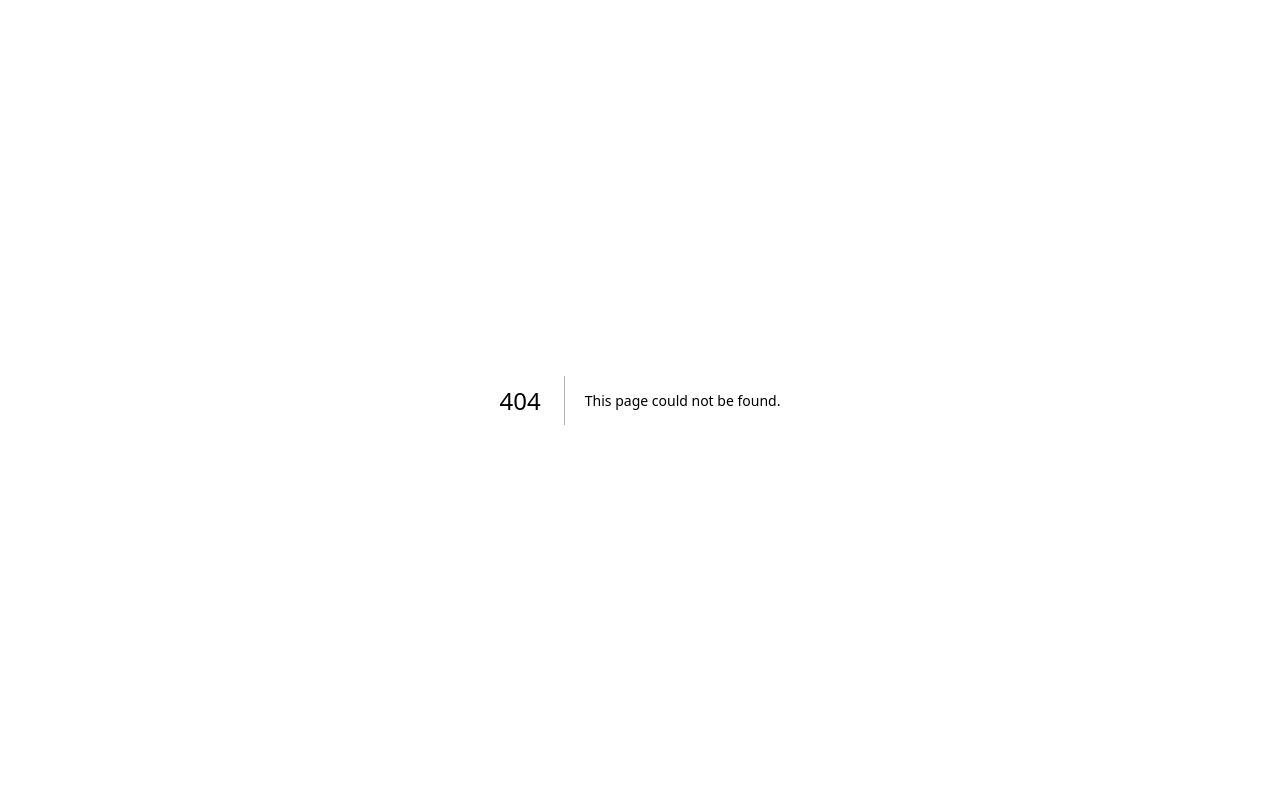
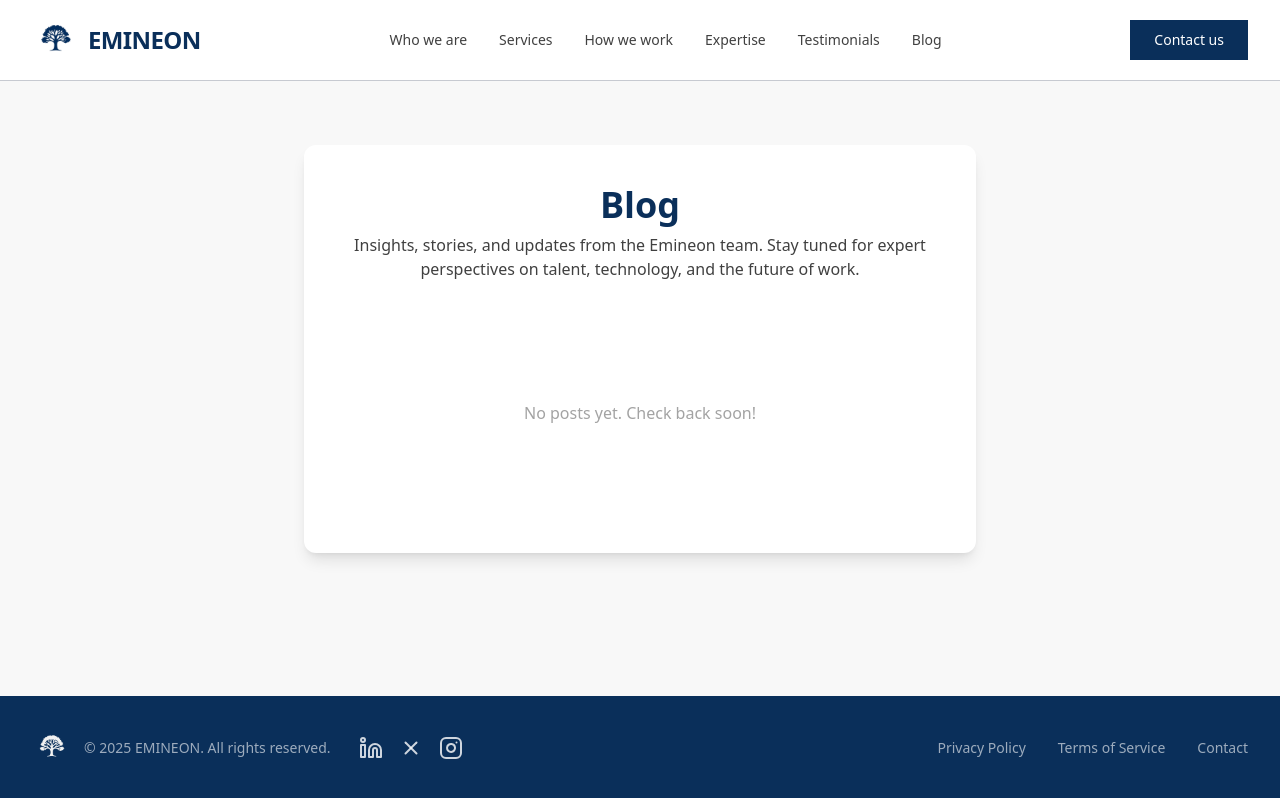
Before and after one commit to David-tech-creator/Emineon, a Next.js app: page /blog in a window 1280 px wide. Before the commit this address had no page. Built offline with nearby package versions, Linux system fonts and the light colour scheme.

Commit message:
Add main site header and footer to blog page for full brand consistency

```diff
--- /dev/null
+++ b/app/blog/page.tsx
@@ -0,0 +1,139 @@
+"use client";
+import Link from "next/link";
+import { motion } from "framer-motion";
+import Image from "next/image";
+import { Button } from "@/components/ui/button";
+import { Menu, Linkedin, Instagram } from "lucide-react";
+import { useState } from "react";
+
+export default function BlogPage() {
+  const [mobileMenuOpen, setMobileMenuOpen] = useState(false);
+  return (
+    <div className="flex min-h-screen flex-col bg-[#f8f8f8]">
+      <header className="sticky top-0 z-40 border-b bg-white">
+        <div className="container flex h-20 items-center justify-between py-4 relative">
+          <div className="flex items-center gap-2">
+            <Link href="/" className="flex items-center gap-2">
+              <motion.div whileHover={{ scale: 1.15 }} transition={{ type: 'spring', stiffness: 300, damping: 18 }}>
+                <Image src="/Emineon logo_tree.png" alt="Emineon Logo" width={48} height={48} />
+              </motion.div>
+              <span className="text-2xl font-bold tracking-tight text-emineon-blue">EMINEON</span>
+            </Link>
+          </div>
+          {/* Desktop nav */}
+          <nav className="hidden md:flex items-center gap-8">
+            <Link href="/#who-we-are" className="text-sm font-medium text-neutral-700 hover:text-emineon-blue">Who we are</Link>
+            <Link href="/#services" className="text-sm font-medium text-neutral-700 hover:text-emineon-blue">Services</Link>
+            <Link href="/#how-we-work" className="text-sm font-medium text-neutral-700 hover:text-emineon-blue">How we work</Link>
+            <Link href="/#expertise" className="text-sm font-medium text-neutral-700 hover:text-emineon-blue">Expertise</Link>
+            <Link href="/#testimonials" className="text-sm font-medium text-neutral-700 hover:text-emineon-blue">Testimonials</Link>
+            <Link href="/blog" className="text-sm font-medium text-neutral-700 hover:text-emineon-blue">Blog</Link>
+          </nav>
+          <div className="hidden md:flex items-center gap-4">
+            <Button asChild className="bg-emineon-blue hover:bg-emineon-light text-white rounded-none px-6"><Link href="/contact">Contact us</Link></Button>
+          </div>
+          {/* Hamburger for mobile */}
+          <button
+            className="md:hidden p-2 rounded focus:outline-none focus:ring-2 focus:ring-emineon-blue ml-auto"
+            aria-label="Open menu"
+            onClick={() => setMobileMenuOpen(true)}
+          >
+            <Menu className="w-7 h-7 text-emineon-blue" />
+          </button>
+          {/* Mobile menu drawer */}
+          {mobileMenuOpen && (
+            <div
+              className="fixed inset-0 z-50 bg-black/40 flex"
+              tabIndex={-1}
+              aria-modal="true"
+              role="dialog"
+              onClick={() => setMobileMenuOpen(false)}
+            >
+              <nav
+                className="bg-white w-72 max-w-full h-full shadow-lg p-6 flex flex-col gap-6 relative"
+                onClick={e => e.stopPropagation()}
+                aria-label="Mobile menu"
+              >
+                <button
+                  className="absolute top-4 right-4 text-emineon-blue text-2xl focus:outline-none"
+                  aria-label="Close menu"
+                  onClick={() => setMobileMenuOpen(false)}
+                >
+                  ×
+                </button>
+                <Link href="/#who-we-are" className="py-3 text-lg font-medium text-neutral-700 hover:text-emineon-blue" onClick={() => setMobileMenuOpen(false)}>
+                  Who we are
+                </Link>
+                <Link href="/#services" className="py-3 text-lg font-medium text-neutral-700 hover:text-emineon-blue" onClick={() => setMobileMenuOpen(false)}>
+                  Services
+                </Link>
+                <Link href="/#how-we-work" className="py-3 text-lg font-medium text-neutral-700 hover:text-emineon-blue" onClick={() => setMobileMenuOpen(false)}>
+                  How we work
+                </Link>
+                <Link href="/#expertise" className="py-3 text-lg font-medium text-neutral-700 hover:text-emineon-blue" onClick={() => setMobileMenuOpen(false)}>
+                  Expertise
+                </Link>
+                <Link href="/#testimonials" className="py-3 text-lg font-medium text-neutral-700 hover:text-emineon-blue" onClick={() => setMobileMenuOpen(false)}>
+                  Testimonials
+                </Link>
+                <Link href="/blog" className="py-3 text-lg font-medium text-neutral-700 hover:text-emineon-blue" onClick={() => setMobileMenuOpen(false)}>
+                  Blog
+                </Link>
+                <Button asChild className="bg-emineon-blue hover:bg-emineon-light text-white rounded-none px-6 mt-6 w-full"><Link href="/contact">Contact us</Link></Button>
+              </nav>
+            </div>
+          )}
+        </div>
+      </header>
+      <main className="flex-1 w-full flex flex-col items-center px-4 py-16">
+        <motion.div
+          className="w-full max-w-2xl bg-white rounded-xl shadow-lg p-6 sm:p-10 flex flex-col items-center"
+          initial={{ opacity: 0, y: 32 }}
+          animate={{ opacity: 1, y: 0 }}
+          transition={{ duration: 0.6 }}
+        >
+          <h1 className="text-4xl font-bold text-emineon-blue mb-2 text-center">Blog</h1>
+          <p className="text-neutral-700 mb-8 text-center max-w-xl">
+            Insights, stories, and updates from the Emineon team. Stay tuned for expert perspectives on talent, technology, and the future of work.
+          </p>
+          <div className="w-full flex flex-col items-center justify-center min-h-[200px]">
+            <p className="text-neutral-400">No posts yet. Check back soon!</p>
+          </div>
+        </motion.div>
+      </main>
+      <footer className="py-8 bg-emineon-dark text-white/60">
+        <div className="container flex flex-col md:flex-row justify-between items-center gap-6 md:gap-0">
+          <div className="flex items-center gap-3">
+            <motion.div whileHover={{ scale: 1.15 }} transition={{ type: 'spring', stiffness: 300, damping: 18 }} className="h-10 w-auto">
+              <Image src="/Emineon logo_tree_white.png" alt="Emineon logo" height={40} width={40} />
+            </motion.div>
+            <span className="text-sm hidden md:inline">© {new Date().getFullYear()} EMINEON. All rights reserved.</span>
+            <div className="flex gap-4 ml-4">
+              <a href="#" aria-label="LinkedIn" className="text-white/80 hover:text-emineon-orange transition-colors" target="_blank" rel="noopener noreferrer">
+                <Linkedin className="w-6 h-6" />
+              </a>
+              <a href="#" aria-label="X (Twitter)" className="text-white/80 hover:text-emineon-orange transition-colors" target="_blank" rel="noopener noreferrer">
+                <svg viewBox="0 0 24 24" fill="none" stroke="currentColor" strokeWidth="2" strokeLinecap="round" strokeLinejoin="round" className="w-6 h-6"><path d="M17.5 6.5L6.5 17.5"/><path d="M6.5 6.5l11 11"/></svg>
+              </a>
+              <a href="#" aria-label="Instagram" className="text-white/80 hover:text-emineon-orange transition-colors" target="_blank" rel="noopener noreferrer">
+                <Instagram className="w-6 h-6" />
+              </a>
+            </div>
+          </div>
+          <span className="text-sm md:hidden text-center block mt-2">© {new Date().getFullYear()} EMINEON. All rights reserved.</span>
+          <div className="flex gap-8 mt-4 md:mt-0">
+            <Link href="#" className="text-sm hover:text-white">
+              Privacy Policy
+            </Link>
+            <Link href="#" className="text-sm hover:text-white">
+              Terms of Service
+            </Link>
+            <Link href="#" className="text-sm hover:text-white">
+              Contact
+            </Link>
+          </div>
+        </div>
+      </footer>
+    </div>
+  );
+}
--- a/app/find-talent/page.tsx
+++ b/app/find-talent/page.tsx
@@ -114,8 +114,12 @@ export default function FindTalentPage() {
             <Link href="/#how-we-work" className="text-sm font-medium text-neutral-700 hover:text-emineon-blue">How we work</Link>
             <Link href="/#expertise" className="text-sm font-medium text-neutral-700 hover:text-emineon-blue">Expertise</Link>
             <Link href="/#testimonials" className="text-sm font-medium text-neutral-700 hover:text-emineon-blue">Testimonials</Link>
+            <Link href="/blog" className="text-sm font-medium text-neutral-700 hover:text-emineon-blue">Blog</Link>
           </nav>
           <div className="flex items-center gap-4">
+            <Link href="/blog" className="py-3 text-lg font-medium text-neutral-700 hover:text-emineon-blue">
+              Blog
+            </Link>
             <Button asChild className="bg-emineon-blue hover:bg-emineon-light text-white rounded-none px-6"><Link href="/contact">Contact us</Link></Button>
           </div>
         </div>
--- a/app/page.tsx
+++ b/app/page.tsx
@@ -125,6 +125,9 @@ export default function Home() {
             <Link href="#testimonials" className="text-sm font-medium text-neutral-700 hover:text-emineon-blue relative transition-colors duration-200 after:content-[''] after:absolute after:left-0 after:-bottom-1 after:w-full after:h-0.5 after:bg-emineon-blue after:scale-x-0 hover:after:scale-x-100 after:origin-left after:transition-transform after:duration-200">
               Testimonials
             </Link>
+            <Link href="/blog" className="text-sm font-medium text-neutral-700 hover:text-emineon-blue relative transition-colors duration-200 after:content-[''] after:absolute after:left-0 after:-bottom-1 after:w-full after:h-0.5 after:bg-emineon-blue after:scale-x-0 hover:after:scale-x-100 after:origin-left after:transition-transform after:duration-200">
+              Blog
+            </Link>
           </nav>
           <div className="hidden md:flex items-center gap-4">
             <Button asChild className="bg-emineon-blue hover:bg-emineon-light text-white rounded-none px-6"><Link href="/contact">Contact us</Link></Button>
@@ -172,6 +175,9 @@ export default function Home() {
                 </Link>
                 <Link href="#testimonials" className="py-3 text-lg font-medium text-neutral-700 hover:text-emineon-blue" onClick={() => setMobileMenuOpen(false)}>
                   Testimonials
+                </Link>
+                <Link href="/blog" className="py-3 text-lg font-medium text-neutral-700 hover:text-emineon-blue" onClick={() => setMobileMenuOpen(false)}>
+                  Blog
                 </Link>
                 <Button asChild className="bg-emineon-blue hover:bg-emineon-light text-white rounded-none px-6 mt-6 w-full"><Link href="/contact">Contact us</Link></Button>
               </nav>
```
